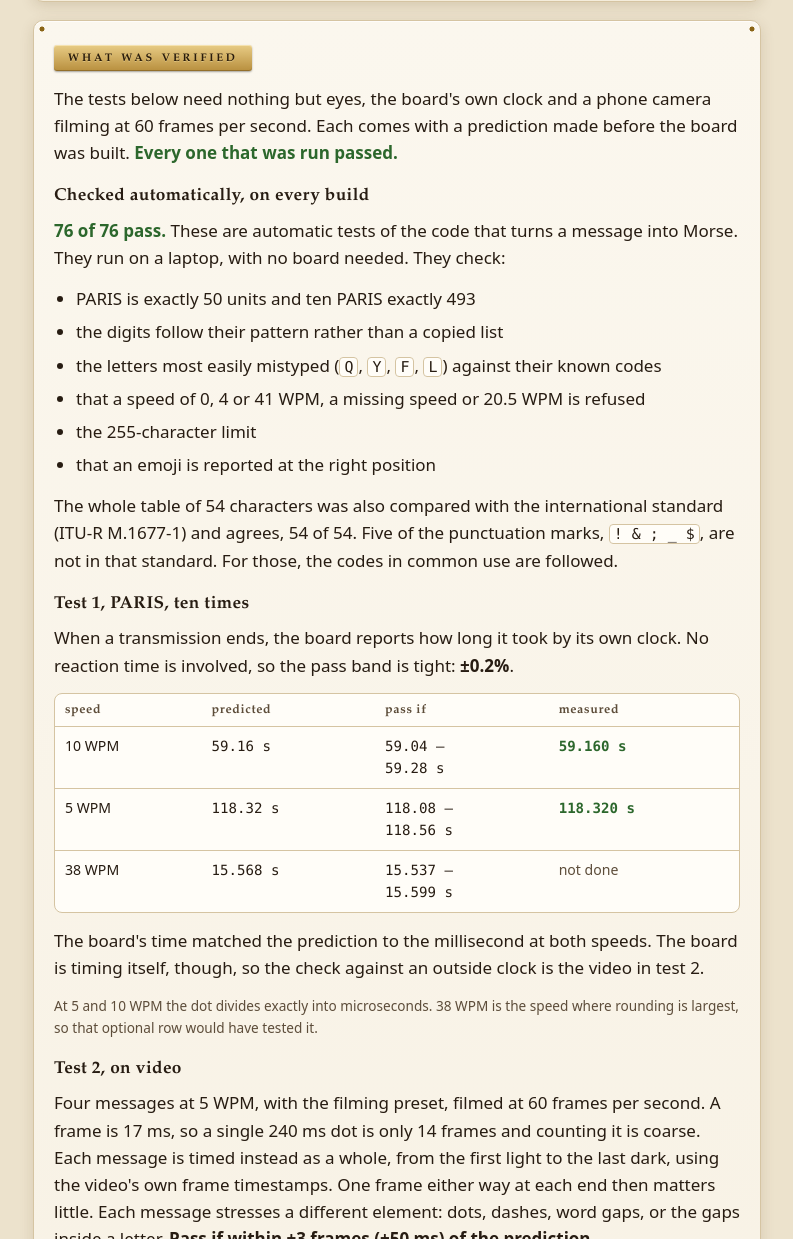
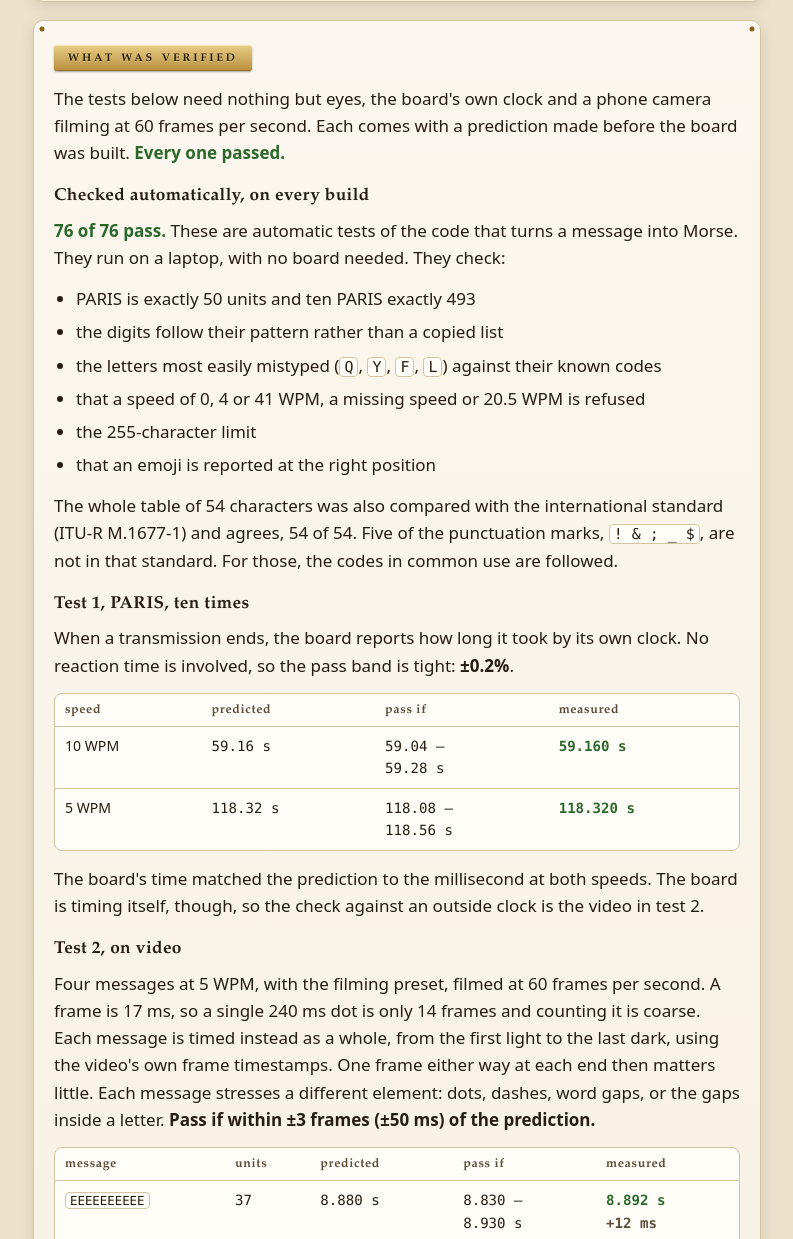
Before and after one commit to semiconda/esp32-morse, a plain HTML site: page index.html in a window 1280 px wide. Shown: the part 4955-6194 px from the top of the page, without its empty margins (243-1036 px from the left). Drawn offline with Linux system fonts and the light colour scheme.

Commit message:
Website: drop the 38 WPM run, which was not done
Co-Authored-By: Claude Opus 5.5 <noreply@anthropic.com>

```diff
--- a/index.html
+++ b/index.html
@@ -415,7 +415,7 @@ ten PARIS = 10 × 50 − 7  = 493 units
   <h2>What was verified</h2>
   <p>The tests below need nothing but eyes, the board's own clock and a phone camera filming at
     60 frames per second. Each comes with a prediction made before the board was built.
-    <strong class="pass">Every one that was run passed.</strong></p>
+    <strong class="pass">Every one passed.</strong></p>
 
   <h3>Checked automatically, on every build</h3>
   <p><strong class="pass">76 of 76 pass.</strong> These are automatic tests of the code that
@@ -440,12 +440,9 @@ ten PARIS = 10 × 50 − 7  = 493 units
     <tr><th>speed</th><th>predicted</th><th>pass if</th><th>measured</th></tr>
     <tr><td>10 WPM</td><td class="n">59.16 s</td><td class="n">59.04 –<br>59.28 s</td><td class="n pass">59.160 s</td></tr>
     <tr><td>5 WPM</td><td class="n">118.32 s</td><td class="n">118.08 –<br>118.56 s</td><td class="n pass">118.320 s</td></tr>
-    <tr><td>38 WPM</td><td class="n">15.568 s</td><td class="n">15.537 –<br>15.599 s</td><td class="dim">not done</td></tr>
   </table></div>
   <p>The board's time matched the prediction to the millisecond at both speeds. The board is
     timing itself, though, so the check against an outside clock is the video in test 2.</p>
-  <p class="small dim">At 5 and 10 WPM the dot divides exactly into microseconds. 38 WPM is the
-    speed where rounding is largest, so that optional row would have tested it.</p>
 
   <h3>Test 2, on video</h3>
   <p>Four messages at 5 WPM, with the filming preset, filmed at 60 frames per second. A frame
```
